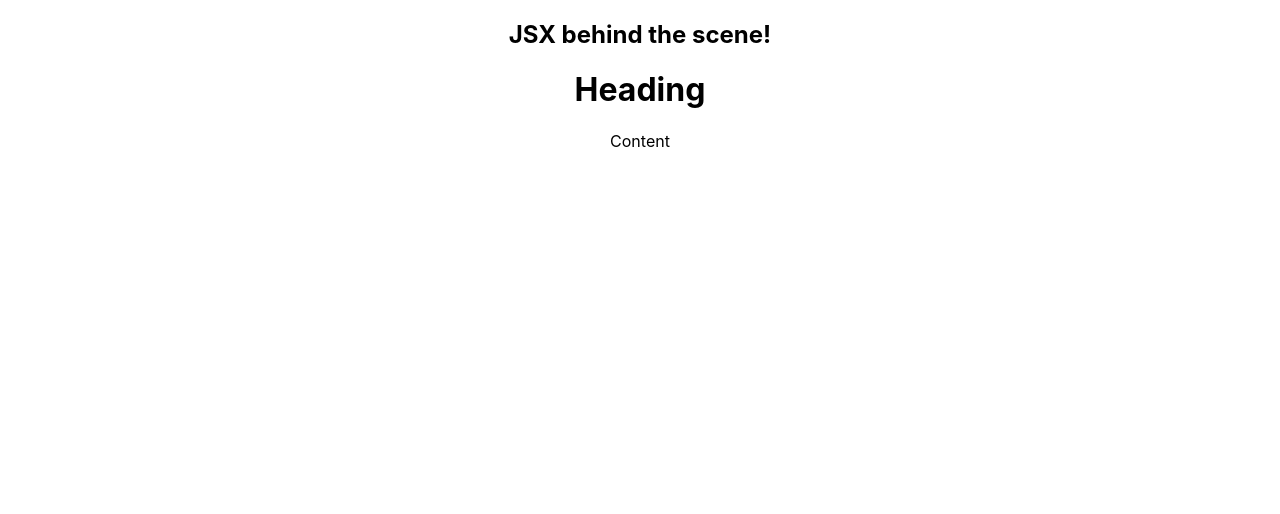
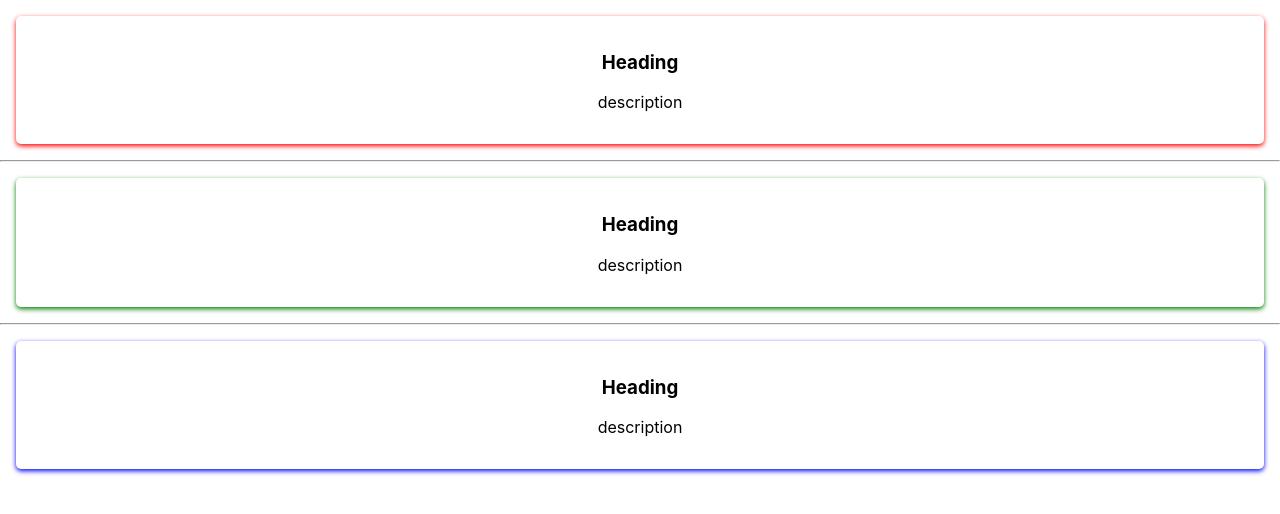
Before and after one commit to justdecodeme/react, a React (Create React App) app in the folder projects/first-react-app/: page / in a window 1280 px wide. Shown: the top 514 px of the page. Built offline with nearby package versions, Linux system fonts and the light colour scheme.

Commit message:
183. ReactJS - Adding Styles to React

```diff
--- a/projects/first-react-app/src/App.css
+++ b/projects/first-react-app/src/App.css
@@ -2,37 +2,10 @@
   text-align: center;
 }
 
-.App-logo {
-  height: 40vmin;
-  pointer-events: none;
+.BlogCard {
+  margin: 16px;
+  padding: 16px;
+  box-sizing: border-box;
+  border-radius: 5px;
+  box-shadow: 0 2px 5px blue;
 }
-
-@media (prefers-reduced-motion: no-preference) {
-  .App-logo {
-    animation: App-logo-spin infinite 20s linear;
-  }
-}
-
-.App-header {
-  background-color: #282c34;
-  min-height: 100vh;
-  display: flex;
-  flex-direction: column;
-  align-items: center;
-  justify-content: center;
-  font-size: calc(10px + 2vmin);
-  color: white;
-}
-
-.App-link {
-  color: #61dafb;
-}
-
-@keyframes App-logo-spin {
-  from {
-    transform: rotate(0deg);
-  }
-  to {
-    transform: rotate(360deg);
-  }
-}
--- a/projects/first-react-app/src/App.js
+++ b/projects/first-react-app/src/App.js
@@ -3,22 +3,51 @@ import React from 'react';
 import './App.css';
 
 function App() {
+  const blogObj = {
+    title: 'Heading',
+    desc: 'description'
+  }
+
+  const styles =         {
+    margin: '16px',
+    padding: '16px',
+    boxSizing: 'border-box',
+    borderRadius: '5px',
+    boxShadow: '0 2px 5px green'
+  }
+
   return (
-    React.createElement(
-      "div",
-      {
-        className: "App"
-      },
-      React.createElement("h2", null, "JSX behind the scene!"),
-      React.createElement(
-        "div",
+    <div className="App">
+      {/* Inline style */}
+      <div style = {
         {
-          className: "blog-card"
-        },
-        React.createElement("h1", null, "Heading"),
-        React.createElement("p", null, "Content")
-      )
-    )
+          margin: '16px',
+          padding: '16px',
+          boxSizing: 'border-box',
+          borderRadius: '5px',
+          boxShadow: '0 2px 5px red'
+        }
+      }>
+        <h3>{blogObj.title}</h3>
+        <p>{blogObj.desc}</p>
+      </div>
+
+      <hr></hr>
+
+      {/* Internal style */}
+      <div style = {styles}>
+        <h3>{blogObj.title}</h3>
+        <p>{blogObj.desc}</p>
+      </div>
+
+      <hr></hr>
+
+      {/* External style */}
+      <div className="BlogCard">
+        <h3>{blogObj.title}</h3>
+        <p>{blogObj.desc}</p>
+      </div>
+    </div>
   );
 }
 
```
